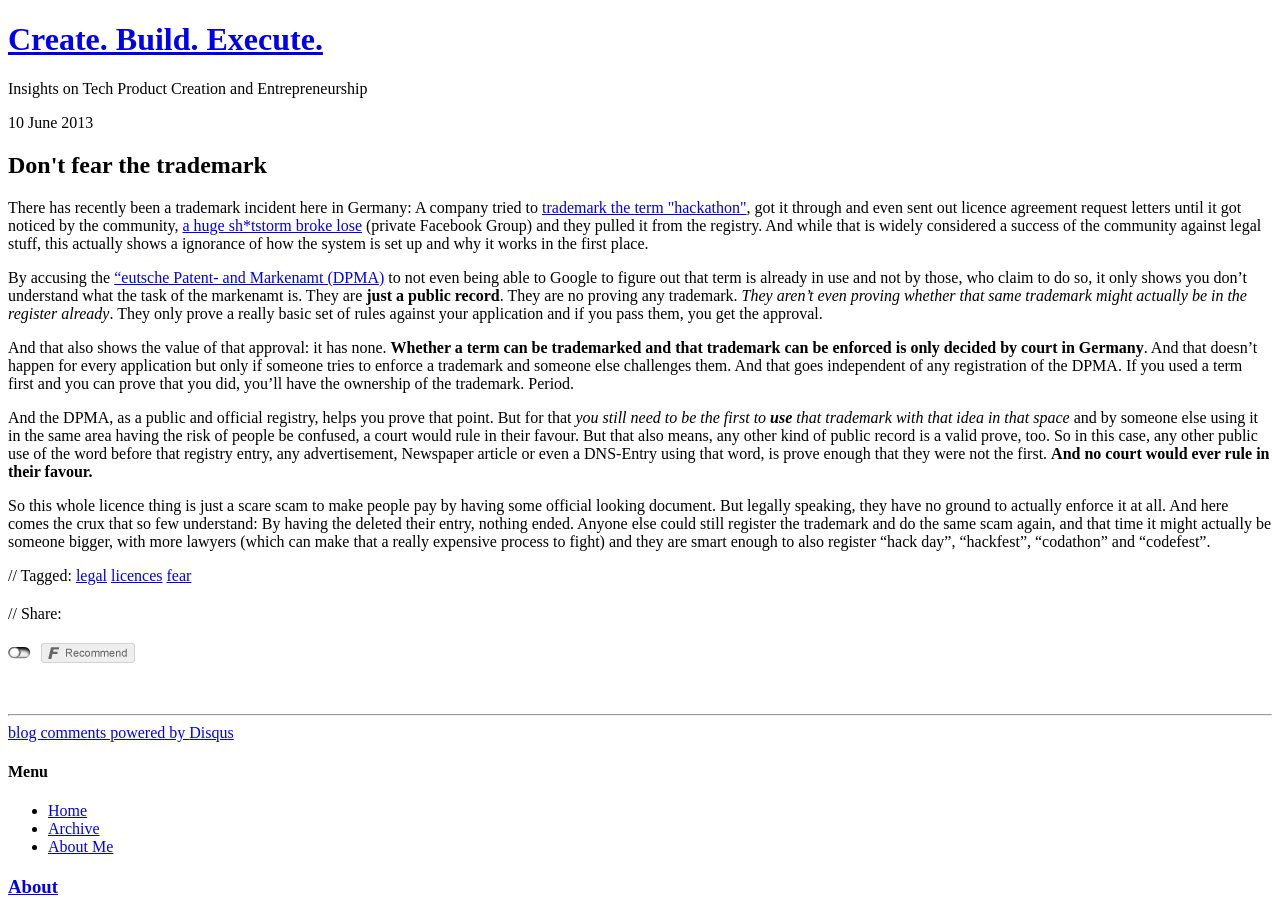
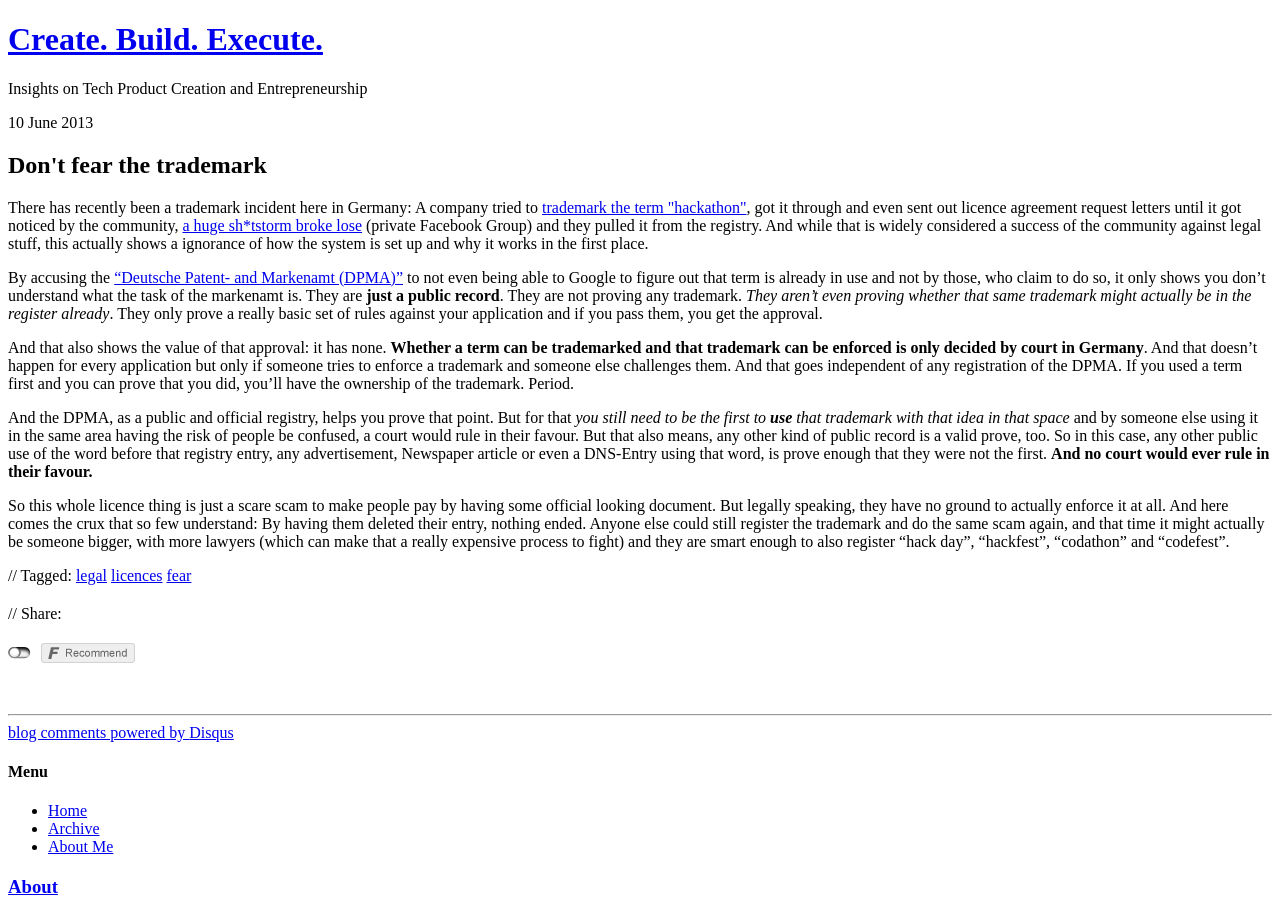
Before and after one commit to gnunicorn/blog, a Jekyll site: the page built from _posts/2013-06-10-dont-fear-the-trademark.md, in a window 1280 px wide and 900 px high. Built offline with Jekyll 4.4.1, drawn with Linux system fonts in a browser that asks for light colours; nearby versions of some CDN libraries; comment, search, counter and statistics services are not loaded.

Commit message:
another few minor fixes.

```diff
--- a/_posts/2013-06-10-dont-fear-the-trademark.md
+++ b/_posts/2013-06-10-dont-fear-the-trademark.md
@@ -1,18 +1,27 @@
 ---
+published: true
+categories:
+  - post
 layout: post
+order: 0
+item: item1
 title: "Don't fear the trademark"
-category:
-tags: ["legal", "licences", "fear"]
+category: null
+tags:
+  - legal
+  - licences
+  - fear
 description: "There has recently been a trademark incident here in Germany: A company tried to [trademark the term \"hackathon\"](http://thenextweb.com/insider/2013/05/03/the-word-hackathon-has-been-trademarked-in-germany/), got it through and even sent out licence agreement request letters until it got noticed by the community, [a huge sh_tstorm broke lose](http://thenextweb.com/insider/2013/05/03/the-word-hackathon-has-been-trademarked-in-germany/) (private Facebook Group) and they pulled it from the registry. And while that is widely considered a success of the community against legal stuff, this actually shows a ignorance of how the system is set up and why it works in the first place."
 ---
+
 {% include JB/setup %}
 
 There has recently been a trademark incident here in Germany: A company tried to [trademark the term \"hackathon\"](http://thenextweb.com/insider/2013/05/03/the-word-hackathon-has-been-trademarked-in-germany/), got it through and even sent out licence agreement request letters until it got noticed by the community, [a huge sh\*tstorm broke lose](http://thenextweb.com/insider/2013/05/03/the-word-hackathon-has-been-trademarked-in-germany/) (private Facebook Group) and they pulled it from the registry. And while that is widely considered a success of the community against legal stuff, this actually shows a ignorance of how the system is set up and why it works in the first place.
 
-By accusing the ["eutsche Patent- and Markenamt (DPMA)](http://www.dpma.de/) to not even being able to Google to figure out that term is already in use and not by those, who claim to do so, it only shows you don't understand what the task of the markenamt is. They are **just a public record**. They are no proving any trademark. _They aren't even proving whether that same trademark might actually be in the register already_. They only prove a really basic set of rules against your application and if you pass them, you get the approval.
+By accusing the ["Deutsche Patent- and Markenamt (DPMA)"](http://www.dpma.de/) to not even being able to Google to figure out that term is already in use and not by those, who claim to do so, it only shows you don't understand what the task of the markenamt is. They are **just a public record**. They are not proving any trademark. _They aren't even proving whether that same trademark might actually be in the register already_. They only prove a really basic set of rules against your application and if you pass them, you get the approval.
 
 And that also shows the value of that approval: it has none. **Whether a term can be trademarked and that trademark can be enforced is only decided by court in Germany**. And that doesn't happen for every application but only if someone tries to enforce a trademark and someone else challenges them. And that goes independent of any registration of the DPMA. If you used a term first and you can prove that you did, you'll have the ownership of the trademark. Period.
 
 And the DPMA, as a public and official registry, helps you prove that point. But for that _you still need to be the first to **use** that trademark with that idea in that space_ and by someone else using it in the same area having the risk of people be confused, a court would rule in their favour. But that also means, any other kind of public record is a valid prove, too. So in this case, any other public use of the word before that registry entry, any advertisement, Newspaper article or even a DNS-Entry using that word, is prove enough that they were not the first. **And no court would ever rule in their favour.**
 
-So this whole licence thing is just a scare scam to make people pay by having some official looking document. But legally speaking, they have no ground to actually enforce it at all. And here comes the crux that so few understand: By having the deleted their entry, nothing ended. Anyone else could still register the trademark and do the same scam again, and that time it might actually be someone bigger, with more lawyers (which can make that a really expensive process to fight) and they are smart enough to also register "hack day", "hackfest", "codathon" and "codefest".
+So this whole licence thing is just a scare scam to make people pay by having some official looking document. But legally speaking, they have no ground to actually enforce it at all. And here comes the crux that so few understand: By having them deleted their entry, nothing ended. Anyone else could still register the trademark and do the same scam again, and that time it might actually be someone bigger, with more lawyers (which can make that a really expensive process to fight) and they are smart enough to also register "hack day", "hackfest", "codathon" and "codefest".
```
